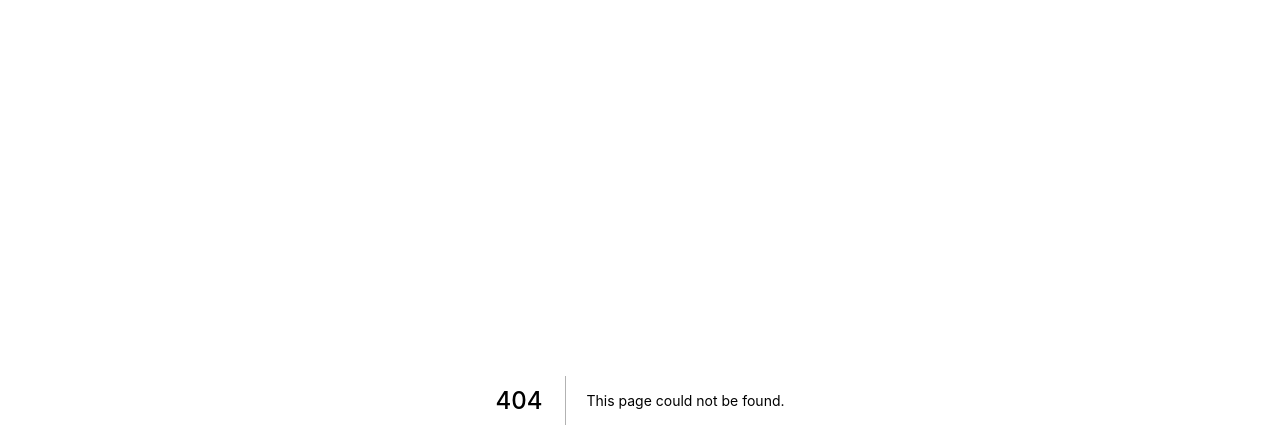
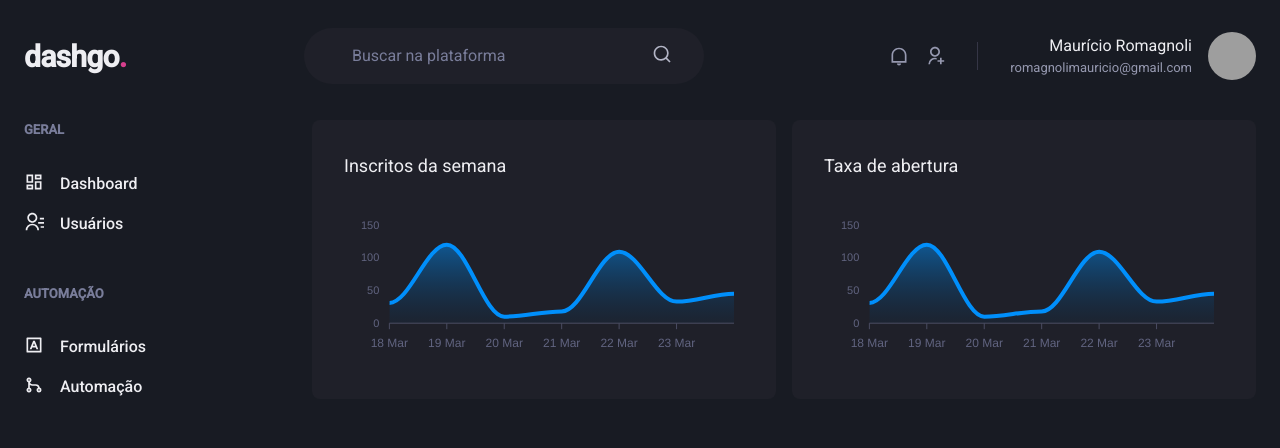
Before and after one commit to mauricioromagnollo/dashgo, a Next.js app: page /dashboard in a window 1280 px wide. Before the commit this address had no page. Shown: the top 448 px of the page. Built offline with nearby package versions, Linux system fonts and the light colour scheme; grey boxes are pictures that could not be loaded.

Commit message:
feat: add dashboard page

```diff
--- /dev/null
+++ b/src/pages/dashboard.tsx
@@ -0,0 +1,104 @@
+import { Box, Flex, SimpleGrid, Text } from "@chakra-ui/react";
+import dynamic from "next/dynamic";
+import { Header } from "../components/header";
+import { Sidebar } from "../components/sidebar";
+import { theme } from "../styles/theme";
+
+const Chart = dynamic(() => import('react-apexcharts'), {
+  ssr: false, // Only Browser Side
+}); // Lazy Loading
+
+const options = {
+  chart: {
+    toolbar: {
+      show: false
+    },
+    zoom: {
+      enabled: false
+    },
+    foreColor: theme.colors.gray[500]
+  },
+  grid: {
+    show: false
+  },
+  dataLabels: {
+    enabled: false
+  },
+  tooltip: {
+    enabled: false,
+  },
+  xaxis: {
+    type: 'datetime',
+    axisBorder: {
+      color: theme.colors.gray[600]
+    },
+    axisTicks: {
+      color: theme.colors.gray[600]
+    },
+    categories: [
+      '2021-03-18T00:00:00.000Z',
+      '2021-03-19T00:00:00.000Z',
+      '2021-03-20T00:00:00.000Z',
+      '2021-03-21T00:00:00.000Z',
+      '2021-03-22T00:00:00.000Z',
+      '2021-03-23T00:00:00.000Z',
+      '2021-03-24T00:00:00.000Z'
+    ]
+  },
+  fill: {
+    opacity: 0.3,
+    type: 'gradient',
+    gradient: {
+      shade: 'dark',
+      opacityFrom: 0.7,
+      opacityTo: 0.3
+    }
+  }
+};
+
+const series = [
+  { name: 'series1', data: [31, 120, 10, 18, 109, 33, 45]}
+];
+
+export default function Dashboard() {
+  return (
+    <Flex direction='column' h='100vh'>
+      <Header />
+
+      <Flex w='100%' my='6' maxWidth={1480} mx='auto' px='6'>
+        <Sidebar />
+
+        <SimpleGrid flex='1' gap='4' minChildWidth='320px' align='flex-start'>
+          <Box
+            p='8'
+            bg='gray.800'
+            borderRadius={8}
+            pb='4'
+          >
+            <Text fontSize='lg' mb='4'>Inscritos da semana</Text>
+            <Chart
+              options={options}
+              series={series}
+              type="area"
+              height={160}
+            />
+          </Box>
+          <Box
+            p='8'
+            bg='gray.800'
+            borderRadius={8}
+            pb='4'
+          >
+            <Text fontSize='lg' mb='4'>Taxa de abertura</Text>
+            <Chart
+              options={options}
+              series={series}
+              type="area"
+              height={160}
+            />
+          </Box>
+        </SimpleGrid>
+      </Flex>
+    </Flex>
+  );
+}
```
